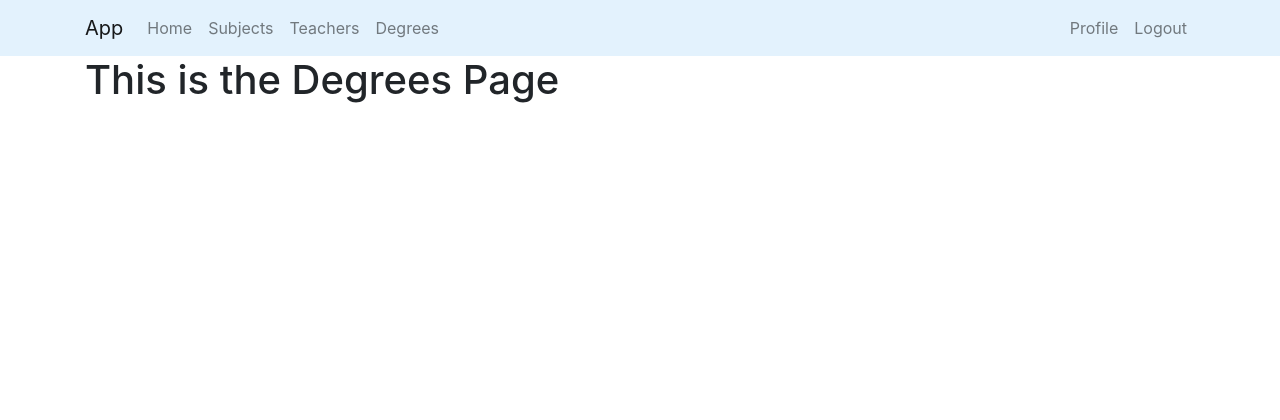
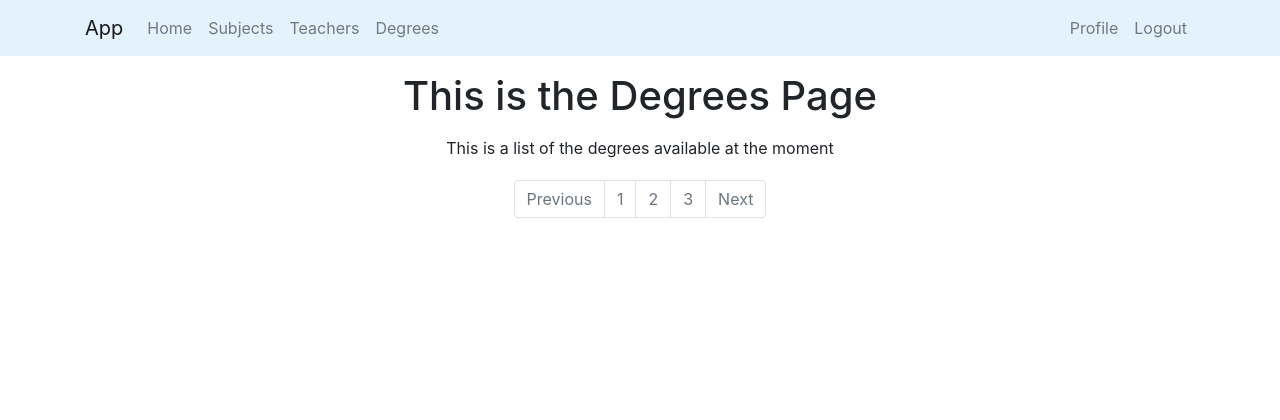
Before and after one commit to ToniPF/DegreeVoting, a Django app: page /profile/ in a window 1280 px wide. Shown: the top 420 px of the page. Run offline with Django 3.2, Linux system fonts and the light colour scheme; the visitor is signed in with stand-in values (Sample User, id 1); some libraries are stand-ins or nearby versions.

Commit message:
Implementada funció obtenir tots els graus i pàgina de graus v0.0
Signed-off-by: JoanPalau <joanp4l4u@gmail.com>

```diff
--- a/degree_voting/polls/templates/polls/degrees.html
+++ b/degree_voting/polls/templates/polls/degrees.html
@@ -1,6 +1,39 @@
 {% extends "polls/base.html" %}
 {% block content%}
 
-<h1>This is the Degrees Page</h1>
+<main role="main" class="container-fluid"></main>
+    <div class="row">
+        <div class="col-sm-12">
+            <div class="text-center">
+                <p><h1>This is the Degrees Page</h1></p>
+                <p>This is a list of the degrees available at the moment</p>
+            </div>
+            <div class="content text-center">
+                {% for degree in degrees %}
+                <article class="media content-section">
+                  <div class="media-body">
+                    <div class="article-metadata">
+                      <a class="mr-2" href="#">{{ degree.university }}</a>
+                      <small class="text-muted">{{ degree.ects }}</small>
+                    </div>
+                    <div class="article-header">
+                        <h2><a class="article-title" href="#">{{ degree.title }}</a></h2>
+                    </div>
+                    <p class="article-content">
+                        {{ degree.description }}
+                    </p>
+                  </div>
+                </article>
+                {% endfor %}
+            </div>
+            <ul class="pagination justify-content-center" style="margin:20px 0">
+                <li class="page-item disabled"><a class="page-link" href="#">Previous</a></li>
+                  <li class="page-item disabled"><a class="page-link" href="#">1</a></li>
+                  <li class="page-item disabled"><a class="page-link" href="#">2</a></li>
+                  <li class="page-item disabled"><a class="page-link" href="#">3</a></li>
+                  <li class="page-item disabled"><a class="page-link" href="#">Next</a></li>
+            </ul>
+        </div>
+    </div>
 
 {% endblock content%}
--- a/degree_voting/polls/views.py
+++ b/degree_voting/polls/views.py
@@ -2,6 +2,7 @@ from django.shortcuts import render
 from .polls_models.qualification import Qualification
 from .polls_models.assessment import Assessment
 from .polls_models.description import HomeDescription
+from .polls_models.degree import Degree
 
 
 def home(request):
@@ -15,6 +16,7 @@ def home(request):
 def degrees(request):
     context = {
         'title': 'Degrees',
+        'degrees': Degree.objects.all(),
     }
     return render(request, 'polls/degrees.html', context)
 
```
